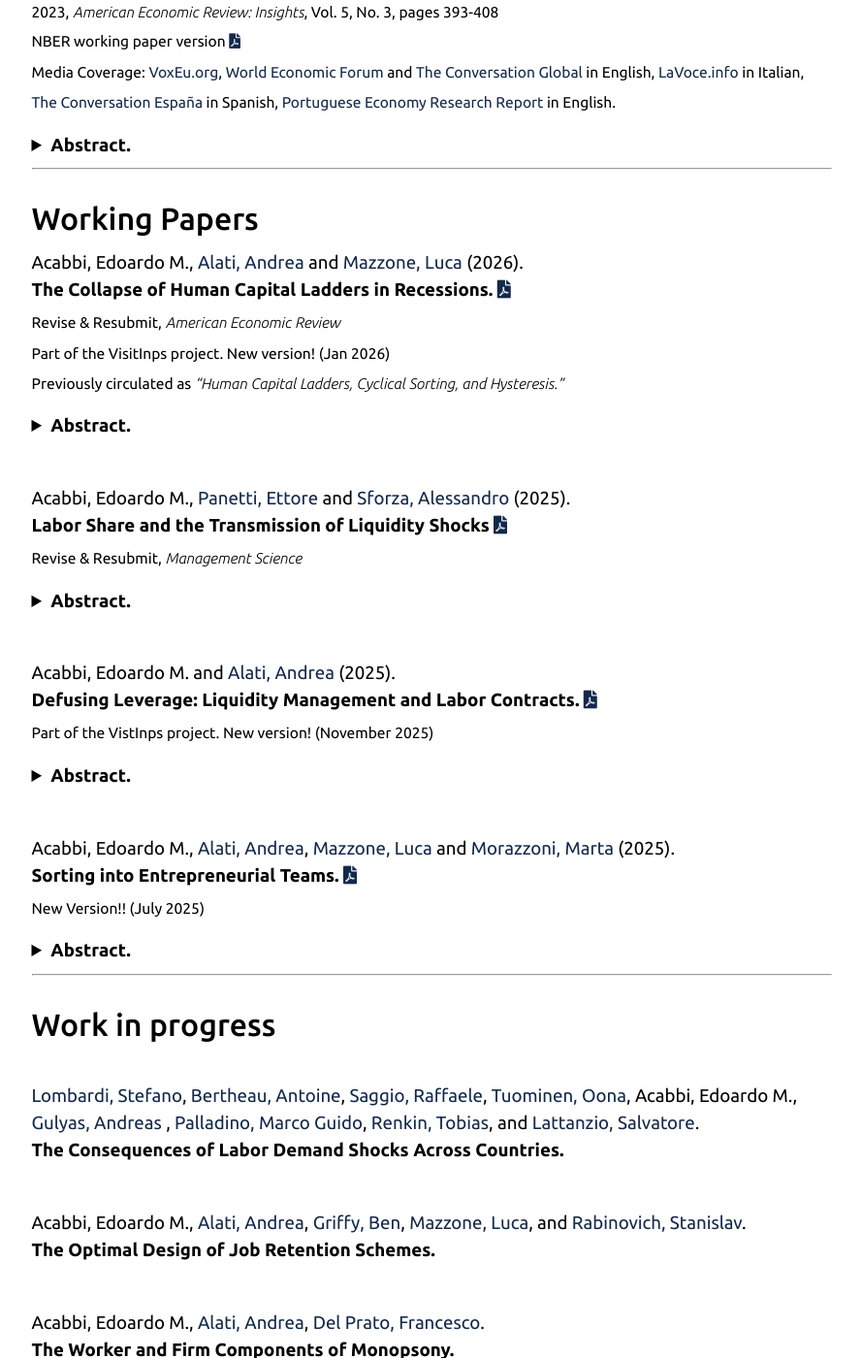
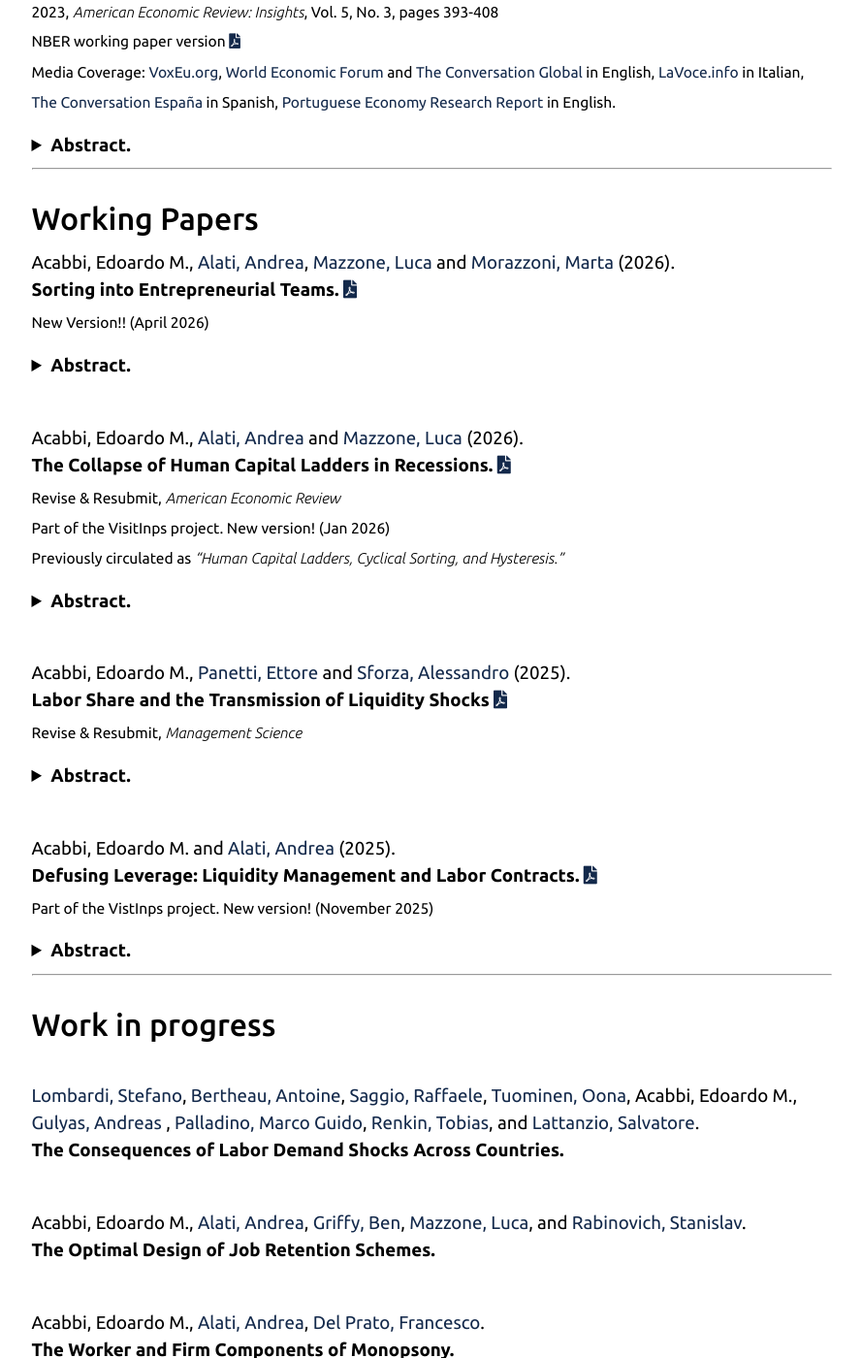
Before and after one commit to eacabbi/eacabbi.github.io, a Jekyll site: the page built from index.md, in a window 1280 px wide and 1400 px high, scrolled down 1347 px. Shown: the whole window at 97% size, without its empty margins (195-1084 px from the left). Built offline with Jekyll 4.4.1, drawn with Linux system fonts in a browser that asks for light colours; some web fonts are replaced.

Commit message:
update AAMM

```diff
--- a/index.md
+++ b/index.md
@@ -52,6 +52,18 @@ We document the consequences of losing a job across countries using a harmonized
 
 ## Working Papers
 
+Acabbi, Edoardo M., <a href="https://andrealati.github.io"> Alati, Andrea</a>, <a href="https://lucamazzone.github.io/"> Mazzone, Luca</a> and <a href="https://martamorazzoni.weebly.com/"> Morazzoni, Marta</a> (2026).
+<br>**Sorting into Entrepreneurial Teams.** <a href="{{ site.url }}/docs/AAMM_team.pdf" class="{{ site.pdf_icon }}" title="{{ site.pdf_title }}" id="icon"></a>
+<br> <sub> New Version!! (April 2026) </sub>
+
+<details>
+<summary><b> Abstract. </b></summary>
+
+This paper studies how entrepreneurs sort into founding teams and how team composition shapes the equilibrium distribution of firms. We develop a theory of career choice and team formation in which skill complementarities make team entrepreneurship attractive for agents with unbalanced skill profiles, while talent similarity makes teaming preferable to other outside options. Using matched employer-employee and balance-sheet data from Portugal, we show that teams combining similar talent with diverse specializations create larger, more productive, and longer-lived firms. We also document a bias in meetings toward similarly-skilled founders and calibrate the model to match this evidence. Meeting bias lowers average wages and output by $12\%$ and $13\%$ respectively by distributing activity towards a higher number of less productive firms, while search frictions \textit{per se} reduce wages and aggregate output by $15\%$ and $13\%$ respectively by preventing highly diverse but specialized individuals from forming successful teams.
+
+</details>
+
+<br>
 Acabbi, Edoardo M., <a href="https://andrealati.github.io"> Alati, Andrea </a> and <a href="https://lucamazzone.github.io/"> Mazzone, Luca</a> (2026).
 **The Collapse of Human Capital Ladders in Recessions.** <a href="https://papers.ssrn.com/sol3/papers.cfm?abstract_id=4068858" class="{{ site.pdf_icon }}" title="{{ site.pdf_title }}" id="icon"></a>
 <br> <sub> Revise & Resubmit, _American Economic Review_ </sub>
@@ -89,18 +101,6 @@ We test whether firms use flexible contracts to limit the effects of labor-induc
 
 </details>
 
-<br>
-Acabbi, Edoardo M., <a href="https://andrealati.github.io"> Alati, Andrea</a>, <a href="https://lucamazzone.github.io/"> Mazzone, Luca</a> and <a href="https://martamorazzoni.weebly.com/"> Morazzoni, Marta</a> (2025).
-<br>**Sorting into Entrepreneurial Teams.** <a href="{{ site.url }}/docs/AAMM_team.pdf" class="{{ site.pdf_icon }}" title="{{ site.pdf_title }}" id="icon"></a>
-<br> <sub> New Version!! (July 2025) </sub>
-
-<details>
-<summary><b> Abstract. </b></summary>
-
-This paper studies how entrepreneurs sort into teams and how team entrepreneurship affects the equilibrium distribution of firms. Leveraging employer-employee administrative records matched with privately-held firms’ balance sheet data for Portugal, we show that firms of entrepreneurial teams have higher sales, productivity and survival rates than those owned by single entrepreneurs. We then exploit information on individuals’ careers before opening a firm to establish that there is a strong degree of sorting in entrepreneurial teams along observed and unobserved heterogeneity. A novel theory of career choices and team formation rationalizes why similarity in entrepreneurs’ overall talent and dissimilarity in their specialization lead to better firm outcomes, providing insights into the micro-foundations of firm growth.
-
-</details>
-
 ---
 
 ## Work in progress
```
Also changed, not shown: 1 other file.
